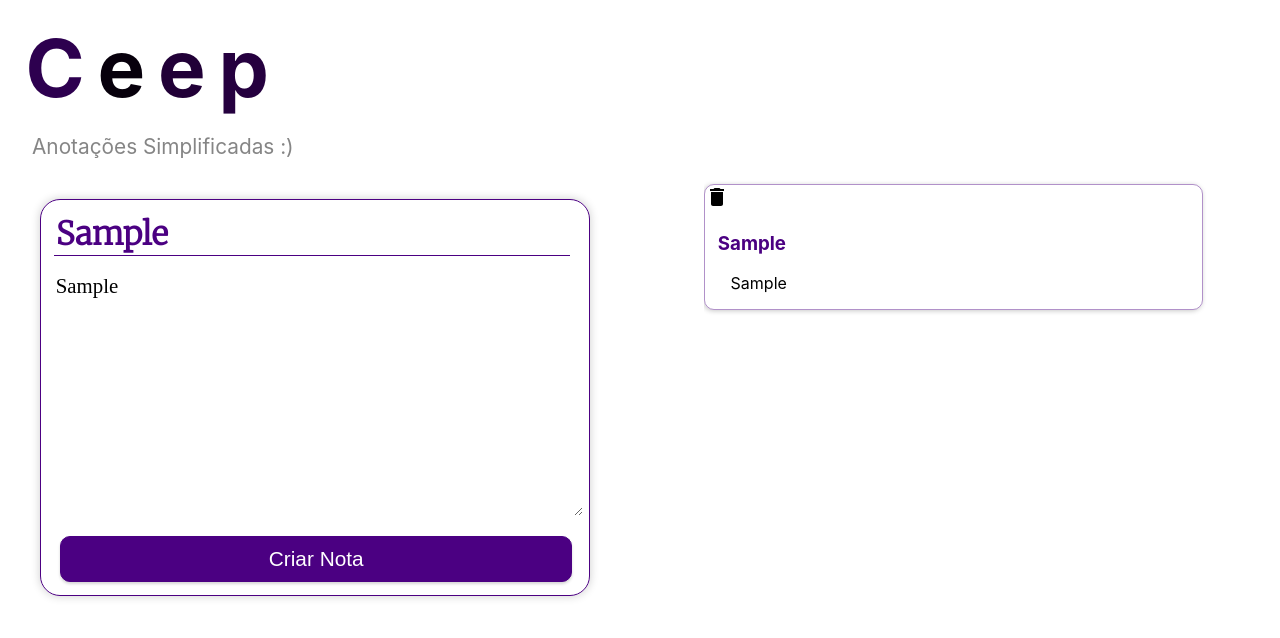
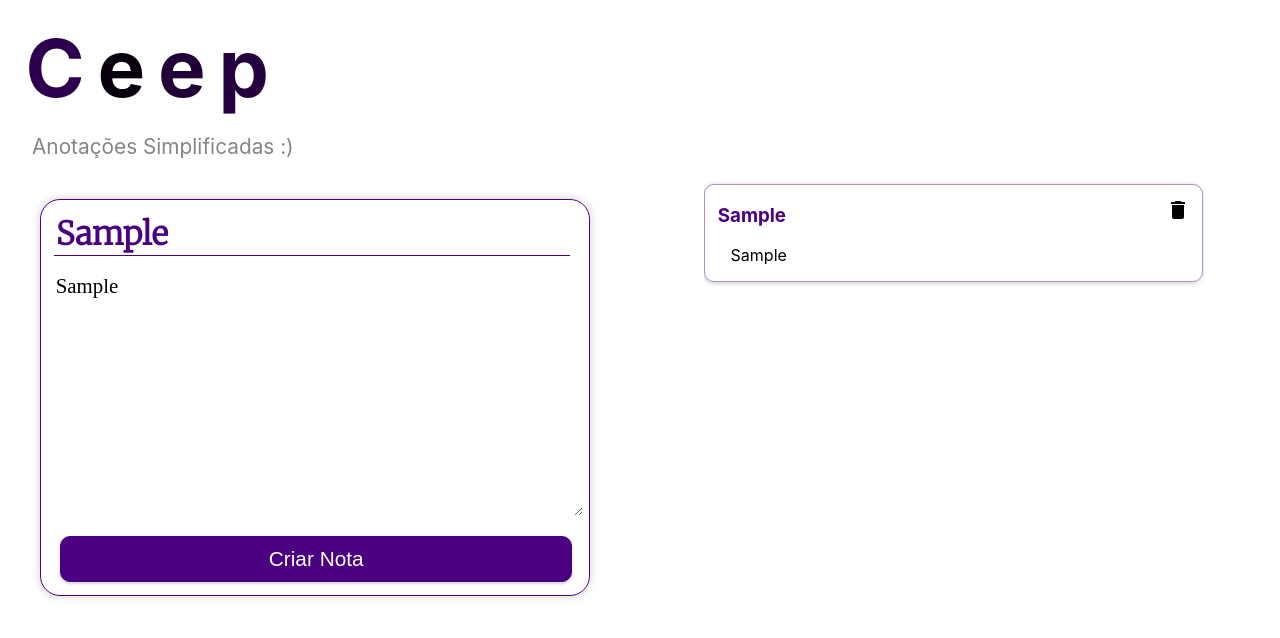
Before and after one commit to 4lysson-a/ceep, a React (Create React App) app: page / in a window 1280 px wide. Both pictures are taken after typing "Sample", "Sample" into the empty fields and a click on the button "Criar Nota". Shown: the top 638 px of the page. Built offline with nearby package versions, Linux system fonts and the light colour scheme.

Commit message:
style icon

```diff
--- a/src/components/CardNota/StyleCardNota.css
+++ b/src/components/CardNota/StyleCardNota.css
@@ -1,6 +1,8 @@
 .card-nota h3 {
   color: indigo;
   margin-left: 1vw;
+  word-wrap: break-word;
+  margin-right: 3vw;
 }
 
 .card-nota p {
@@ -38,13 +40,21 @@ ul {
   top: 9rem;
 }
 
+.delete-icon{
+  position: absolute;
+  right: 0;
+  margin-right: 2vw;
+  margin-top: 1vw;
+  cursor: pointer;
 
+}
 
-
-
+.delete-icon:hover{
+  background-color: rgba(76, 0, 130, 0.226);
+  border-radius: 100px;
+}
 
 /* Custom scrollbar */
-
 
 /* width */
 ::-webkit-scrollbar {
```
